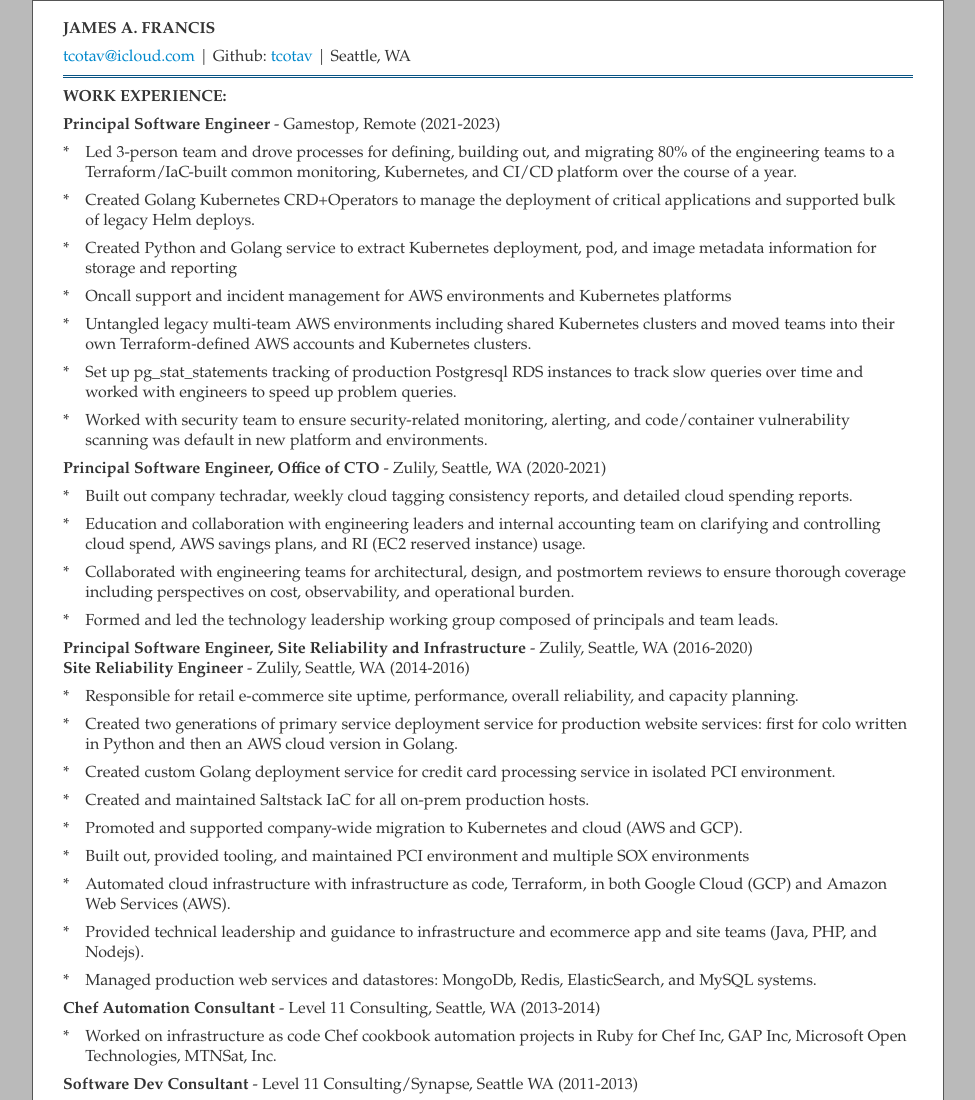
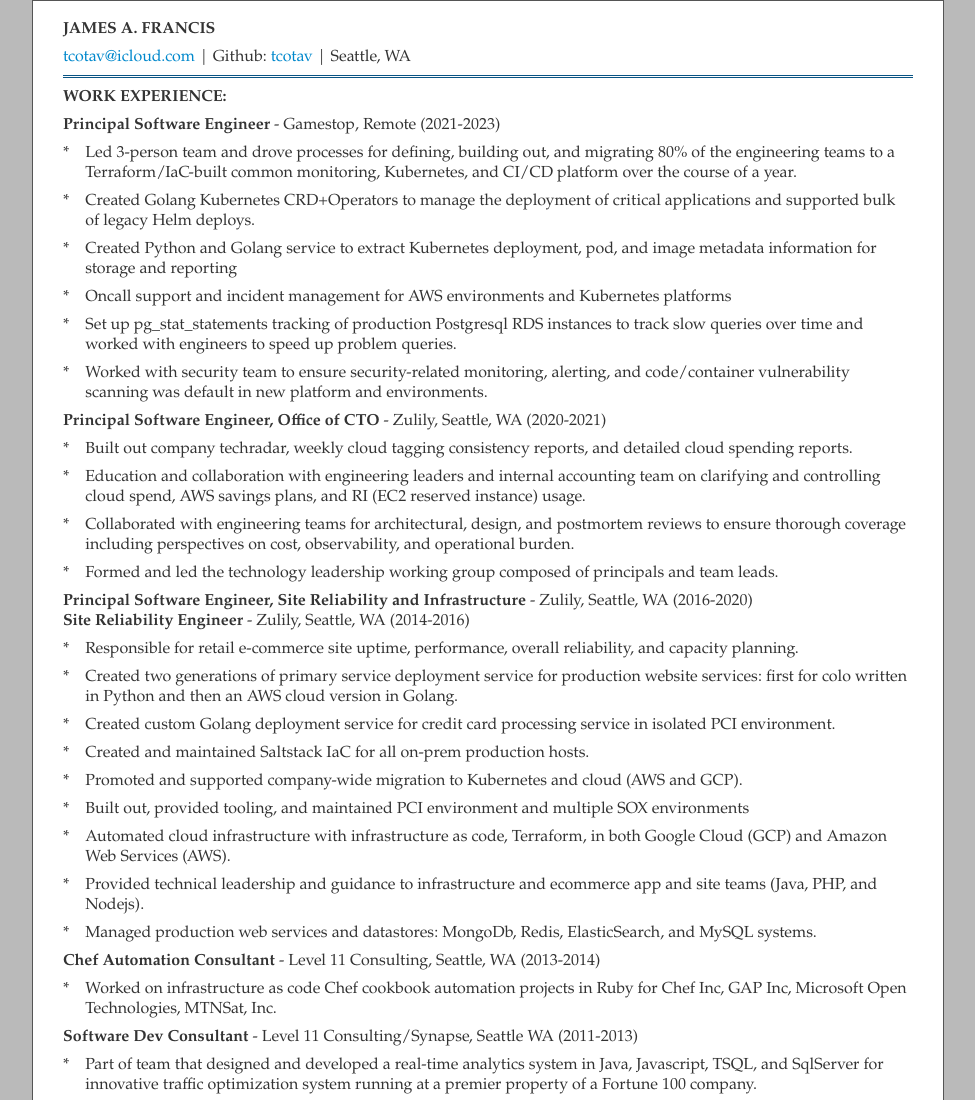
Before and after one commit to tcotav/tcotav.github.com, a plain HTML site: page resume.html in a window 1280 px wide. Shown: the top 1100 px of the page, without its empty margins (152-1127 px from the left). Drawn offline with Linux system fonts and the light colour scheme.

Commit message:
cleaned up dupes

```diff
--- a/resume.html
+++ b/resume.html
@@ -62,7 +62,6 @@
 <li>Created Golang Kubernetes CRD+Operators to manage the deployment of critical applications and supported bulk of legacy Helm deploys.</li>
 <li>Created Python and Golang service to extract Kubernetes deployment, pod, and image metadata information for storage and reporting</li>
 <li>Oncall support and incident management for AWS environments and Kubernetes platforms</li>
-<li>Untangled legacy multi-team AWS environments including shared Kubernetes clusters and moved teams into their own Terraform-defined AWS accounts and Kubernetes clusters.</li>
 <li>Set up pg_stat_statements tracking of production Postgresql RDS instances to track slow queries over time and worked with engineers to speed up problem queries.</li>
 <li>Worked with security team to ensure security-related monitoring, alerting, and code/container vulnerability scanning was default in new platform and environments.</li>
 <b>Principal Software Engineer, Office of CTO</b> - Zulily, Seattle, WA (2020-2021)<br/>
```
